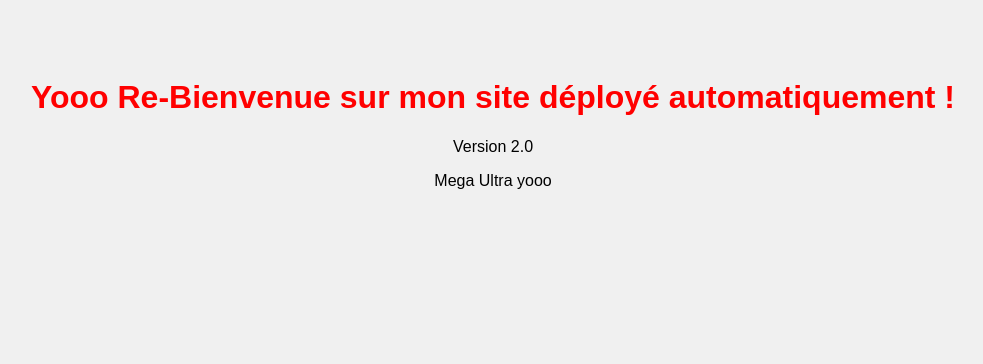
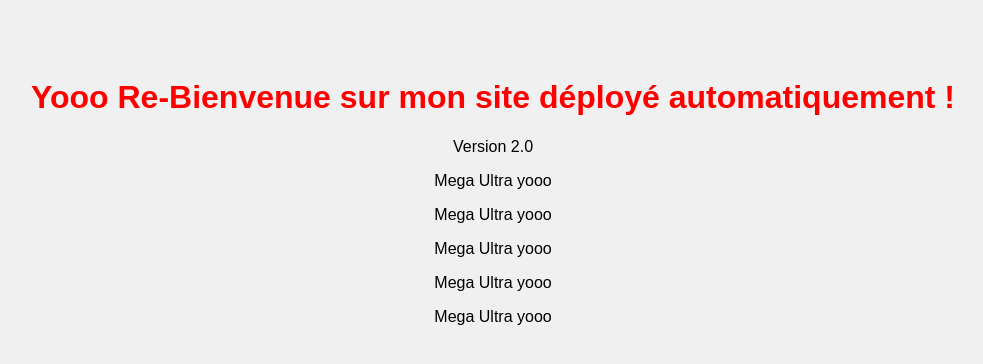
Before and after one commit to BadraAlou/my-cicd-config, a plain HTML site: page index.html in a window 1280 px wide. Shown: the whole page, without its empty margins (147-1130 px from the left). Drawn offline with Linux system fonts and the light colour scheme.

Commit message:
config...

```diff
--- a/index.html
+++ b/index.html
@@ -10,5 +10,9 @@
     <h1>Yooo Re-Bienvenue sur mon site déployé automatiquement !</h1>
     <p>Version 2.0</p>
     <p>Mega Ultra yooo</p>
+    <p>Mega Ultra yooo</p>
+    <p>Mega Ultra yooo</p>
+    <p>Mega Ultra yooo</p>
+    <p>Mega Ultra yooo</p>
 </body>
 </html>
```
